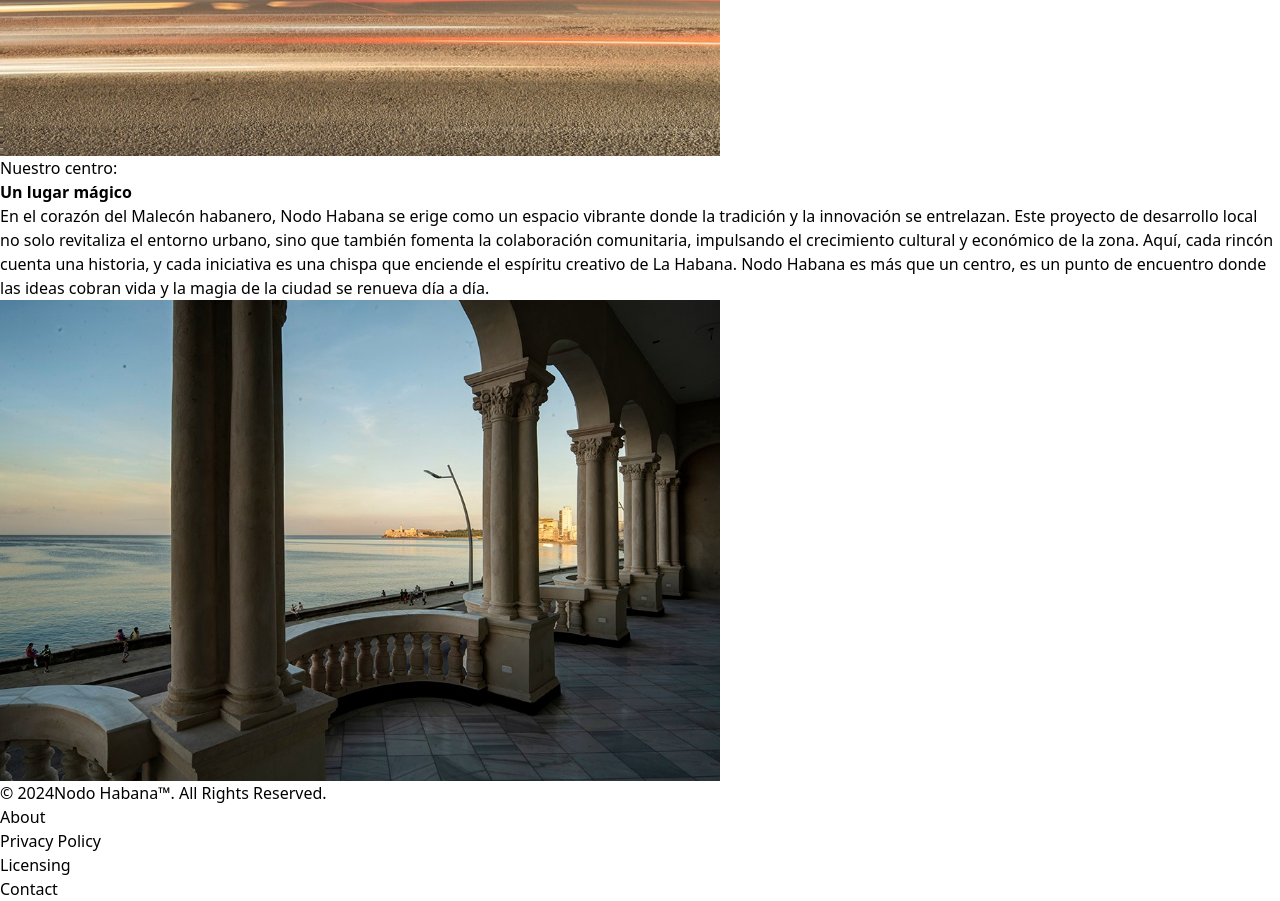
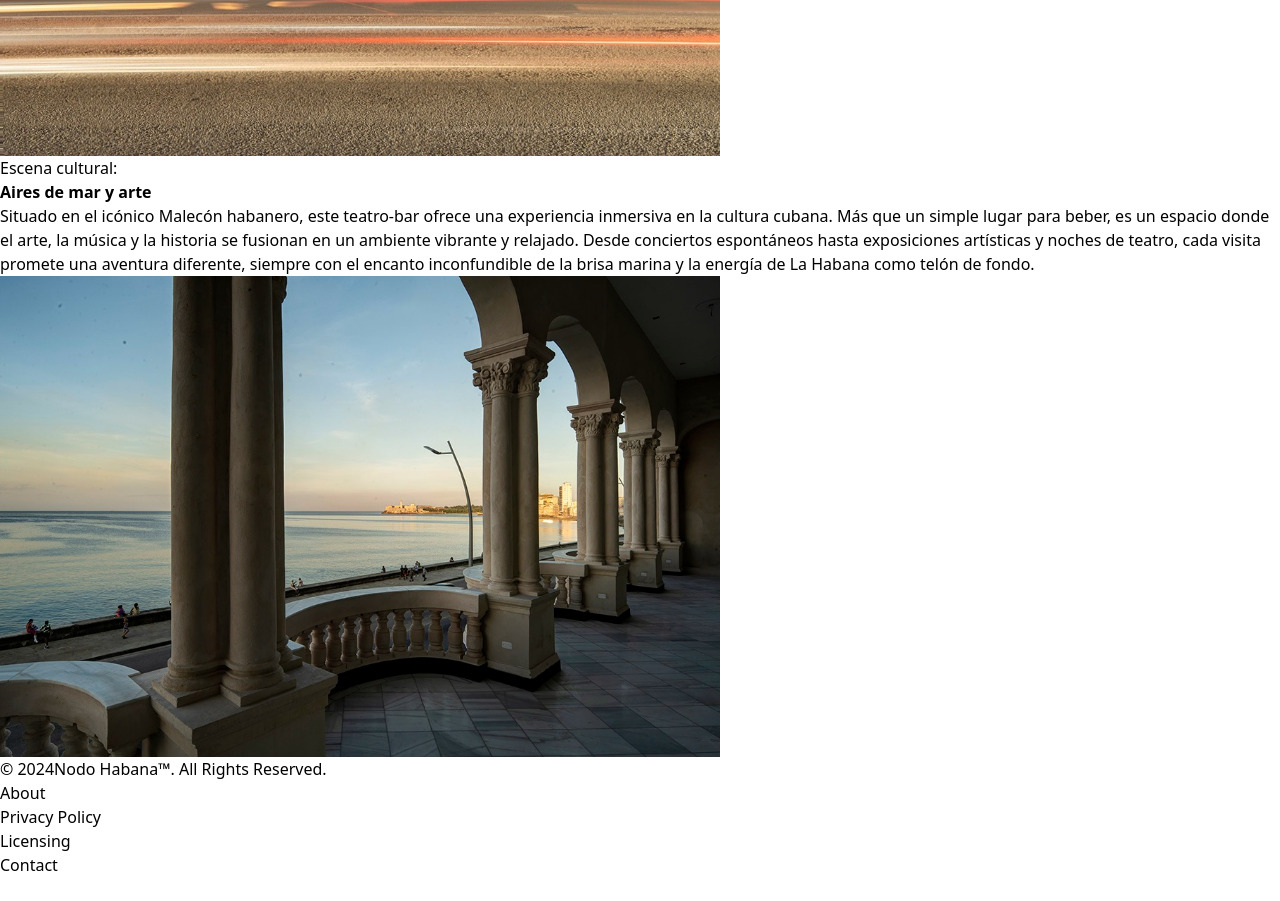
Before and after one commit to fantasyfuerte/nodo-habana, a Next.js app: page / in a window 1280 px wide. Shown: the part 1684-2585 px from the top of the page. After the commit the page ends 2561 px from the top, so only its background shows below. Built offline with nearby package versions, Linux system fonts and the light colour scheme.

Commit message:
Writting second paragraph

```diff
--- a/src/app/components/ArticlesList.tsx
+++ b/src/app/components/ArticlesList.tsx
@@ -10,10 +10,10 @@ const principalArticles = [
     centerImg: true,
   },
   {
-    title: "Nuestro centro",
-    subtitle: "Un lugar mágico",
+    title: "Escena cultural",
+    subtitle: "Aires de mar y arte",
     paragraph:
-      "En el corazón del Malecón habanero, Nodo Habana se erige como un espacio vibrante donde la tradición y la innovación se entrelazan. Este proyecto de desarrollo local no solo revitaliza el entorno urbano, sino que también fomenta la colaboración comunitaria, impulsando el crecimiento cultural y económico de la zona. Aquí, cada rincón cuenta una historia, y cada iniciativa es una chispa que enciende el espíritu creativo de La Habana. Nodo Habana es más que un centro, es un punto de encuentro donde las ideas cobran vida y la magia de la ciudad se renueva día a día.",
+      "Situado en el icónico Malecón habanero, este teatro-bar ofrece una experiencia inmersiva en la cultura cubana. Más que un simple lugar para beber, es un espacio donde el arte, la música y la historia se fusionan en un ambiente vibrante y relajado. Desde conciertos espontáneos hasta exposiciones artísticas y noches de teatro, cada visita promete una aventura diferente, siempre con el encanto inconfundible de la brisa marina y la energía de La Habana como telón de fondo.",
     img: "/balcon.jpeg",
     centerImg: true,
   },
```
